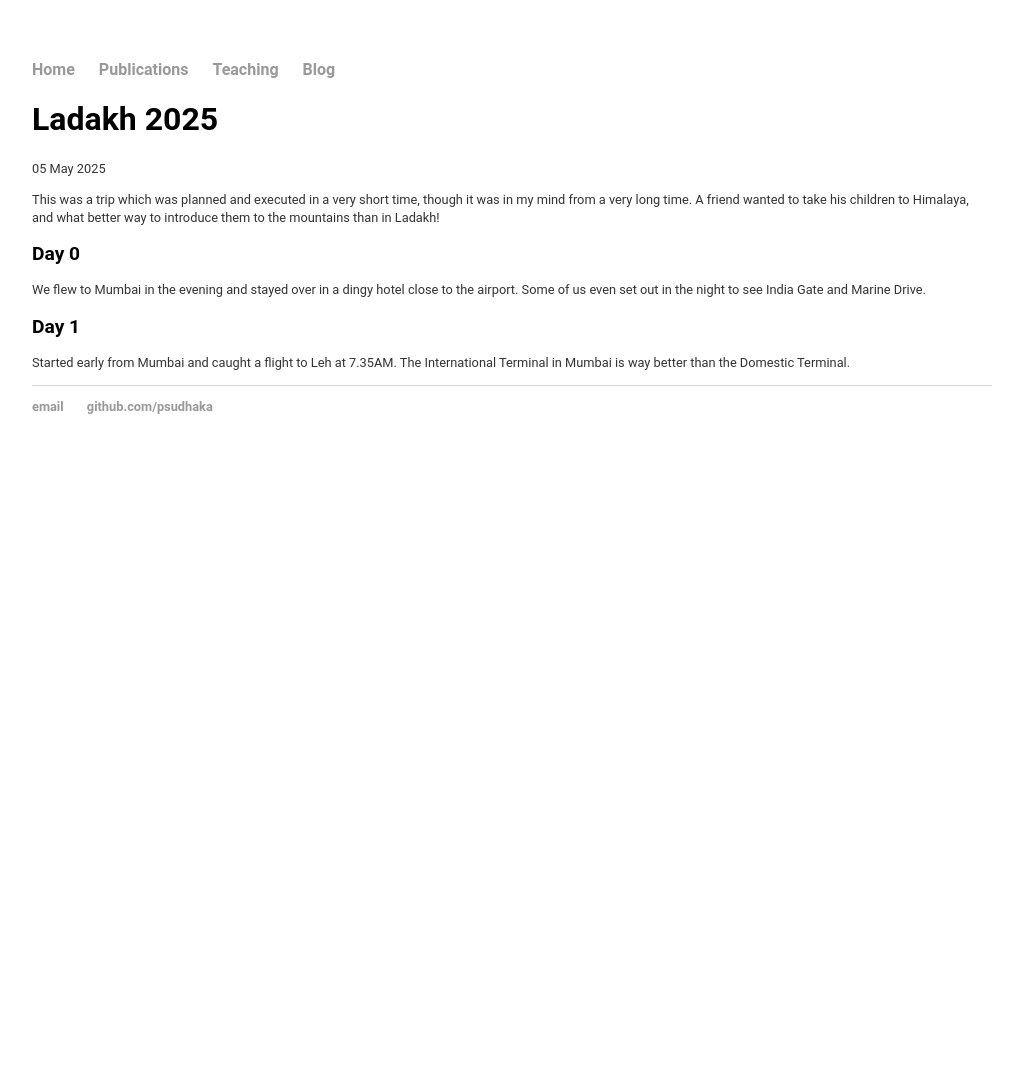
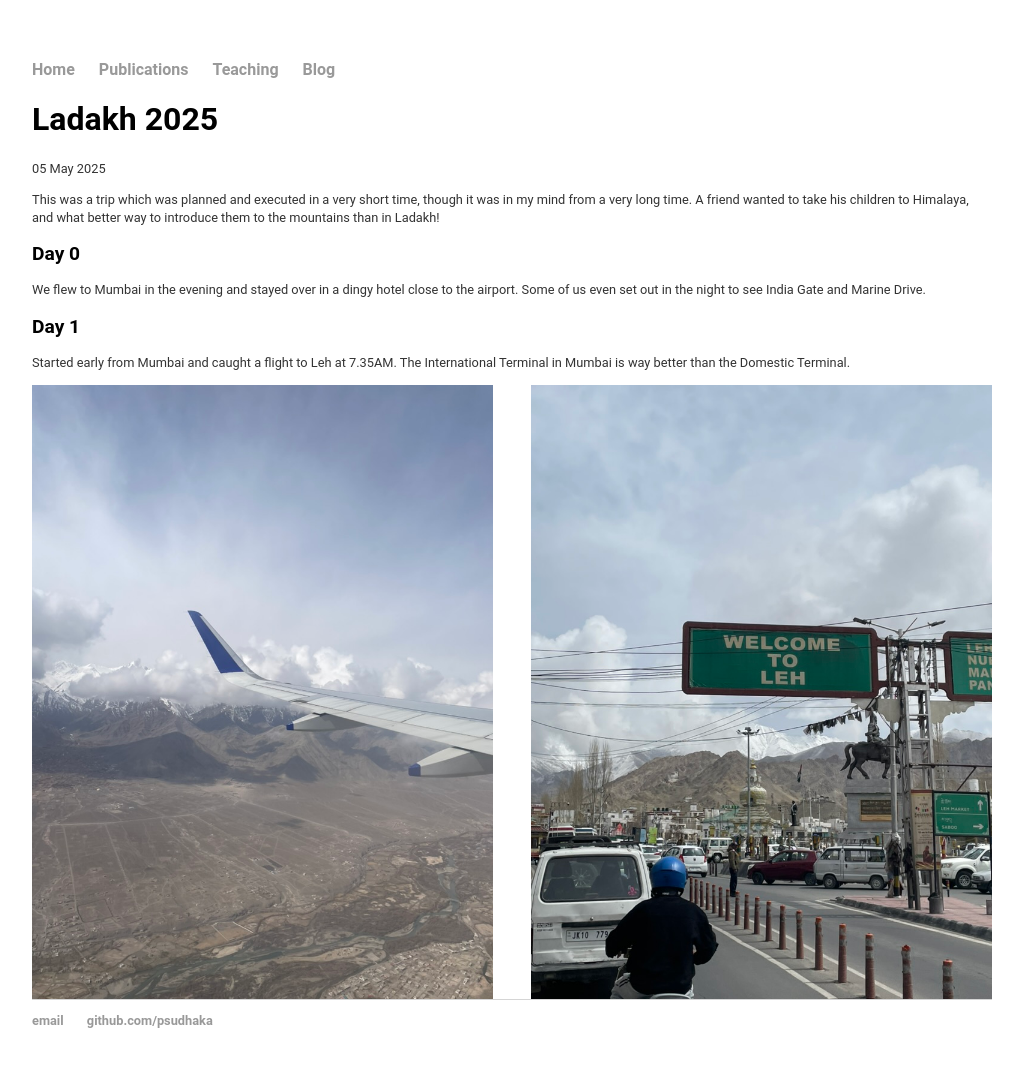
Before and after one commit to psudhaka/psudhaka.github.io, a Jekyll site: the page built from _posts/2025-05-05-Ladakh 2025.md, in a window 1280 px wide. Shown: the whole page, without its empty margins (128-1151 px from the left). Built offline with Jekyll 4.4.1, drawn with Linux system fonts in a browser that asks for light colours; our own code applies the rules of GitHub Pages for plain Markdown files; before the commit the page ends 900 px from its top, so only the background shows below that.

Commit message:
Added sample images

```diff
--- a/_config.yml
+++ b/_config.yml
@@ -1,2 +1,5 @@
 name: Prasad Sudhakar
 markdown: kramdown
+
+include:
+  - assets
--- a/_posts/2025-05-05-Ladakh 2025.md
+++ b/_posts/2025-05-05-Ladakh 2025.md
@@ -5,3 +5,9 @@
 
 ## Day 1
 Started early from Mumbai and caught a flight to Leh at 7.35AM. The International Terminal in Mumbai is way better than the Domestic Terminal.
+
+
+<div style="display: flex; justify-content: space-between;">
+  <img src="/assets/images/Ladakh/Img1.jpeg" alt="Image 1" style="width: 48%;"/>
+  <img src="/assets/images/Ladakh/Img2.jpeg" alt="Image 2" style="width: 48%;"/>
+</div>
```
Also changed, not shown: assets/images/Ladakh/Img1.jpeg (added), assets/images/Ladakh/Img2.jpeg (added), 3 other files.
